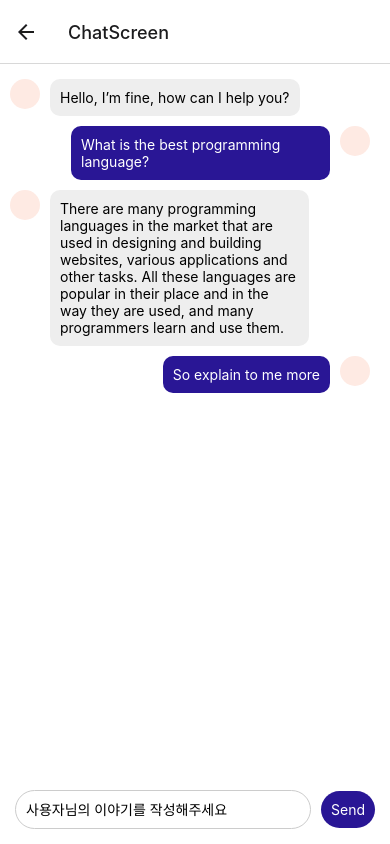
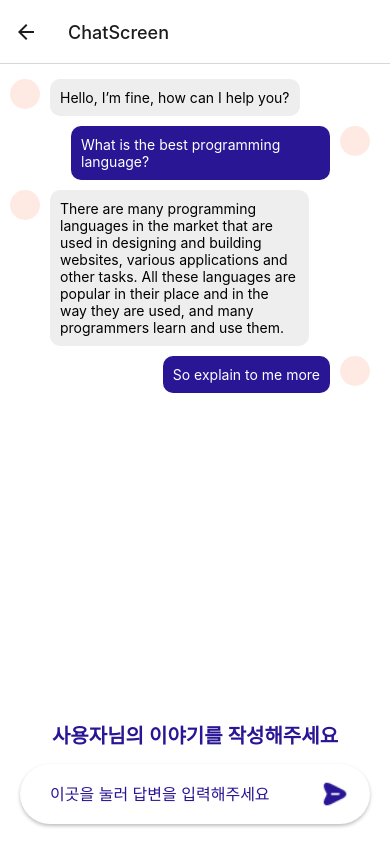
Before and after one commit to AACAPPELLA/Harmony-ReactNative, a React Native app: screen /ChatScreen in a window 390 px wide. Built offline with nearby package versions, Linux system fonts and the light colour scheme.

Commit message:
💄 style: Chat UI 수정 완료

```diff
--- a/screens/chat/ChatScreen.tsx
+++ b/screens/chat/ChatScreen.tsx
@@ -1,5 +1,5 @@
 import React, { useState } from "react";
-import { View, Text, TextInput, TouchableOpacity, StyleSheet, ScrollView } from "react-native";
+import { View, Text, TextInput, TouchableOpacity, StyleSheet, ScrollView, Image} from "react-native";
 
 function ChatScreen() {
   const [messages, setMessages] = useState([
@@ -35,16 +35,19 @@ function ChatScreen() {
           </View>
         ))}
       </ScrollView>
+      <View style={styles.inputSection}>
+        <Text style={styles.confirmationText}>사용자님의 이야기를 작성해주세요</Text>
         <View style={styles.inputContainer}>
           <TextInput
             style={styles.textInput}
-          placeholder="사용자님의 이야기를 작성해주세요"
+            placeholder="이곳을 눌러 답변을 입력해주세요"
             value={inputText}
             onChangeText={setInputText}
           />
           <TouchableOpacity onPress={handleSend} style={styles.sendButton}>
-          <Text style={styles.sendButtonText}>Send</Text>
+            <Image source={require('../../assets/send.png')} style={styles.buttonIcon} />
           </TouchableOpacity>
+        </View>
       </View>
     </View>
   );
@@ -101,28 +104,53 @@ const styles = StyleSheet.create({
   botText: {
     color: "#000",
   },
+  inputSection: {
+    padding: 10,
+  },
   inputContainer: {
     flexDirection: "row",
     alignItems: "center",
-    borderTopWidth: 1,
-    borderColor: "white",
-    padding: 5,
+    borderColor: "black",
+    backgroundColor: "#fff",
+    borderRadius: 30,
+    paddingVertical: 10,
+    paddingHorizontal: 20,
+    shadowColor: "#000",
+    shadowOffset: { width: 0, height: 2 },
+    shadowOpacity: 0.25,
+    shadowRadius: 3.84,
+    elevation: 5,
+  },
+  buttonIcon: {
+    width: 30,
+    height: 30,
+    marginTop: 5,
+    marginBottom: 5,
   },
   textInput: {
     flex: 1,
     padding: 10,
-    borderRadius: 20,
     borderColor: "#ccc",
-    borderWidth: 1,
     marginRight: 10,
+    fontSize: 16,
+    color: "#291695",
   },
   sendButton: {
-    backgroundColor: "#291695",
-    padding: 10,
+    backgroundColor: "white",
     borderRadius: 20,
+    justifyContent: "center",
+    alignItems: "center",
   },
   sendButtonText: {
-   color: "white"
+    color: "white",
+    fontSize: 20,
+  },
+  confirmationText: {
+    fontSize: 20,
+    color: '#291695',
+    marginBottom: 15,
+    textAlign: "center",
+    fontWeight: '600'
   },
 });
 
--- a/screens/chat/ListeningChat.tsx
+++ b/screens/chat/ListeningChat.tsx
@@ -38,8 +38,8 @@ const styles = StyleSheet.create({
   },
   backButton: {
     position: 'absolute',
-    top: 50,
-    left: 20,
+    top: 10,
+    left: 10,
     padding: 5,
   },
   backButtonImage: {
@@ -47,14 +47,15 @@ const styles = StyleSheet.create({
     height: 24,
   },
   icon: {
-    width: 100,
-    height: 100,
-    marginBottom: 20,
+    width: 150,
+    height: 150,
+    marginBottom: 40,
+    marginTop: 120
   },
   text: {
-    fontSize: 20,
+    fontSize: 27,
     color: '#291695',
-    marginBottom: 20,
+    marginBottom: 40,
     fontWeight: 'bold',
     textAlign: 'center',
   },
@@ -62,7 +63,7 @@ const styles = StyleSheet.create({
     flexDirection: 'row',
     justifyContent: 'center',
     alignItems: 'center',
-    marginBottom: 40,
+    marginBottom: 180,
   },
   indicatorInactive: {
     width: 8,
@@ -83,19 +84,20 @@ const styles = StyleSheet.create({
     width: '100%',
   },
   confirmationText: {
-    fontSize: 16,
+    fontSize: 20,
     color: '#291695',
-    marginBottom: 10,
+    marginBottom: 15,
   },
   blueButton: {
     backgroundColor: '#291695',
     paddingVertical: 15,
     paddingHorizontal: 40,
-    borderRadius: 25,
+    borderRadius: 15,
+    width: '100%',
   },
   blueButtonText: {
     color: 'white',
-    fontSize: 16,
+    fontSize: 20,
     fontWeight: 'bold',
     textAlign: 'center',
   }
```
Also changed, not shown: assets/send.png (added). Lines whose indentation alone changed are shown as unchanged.
